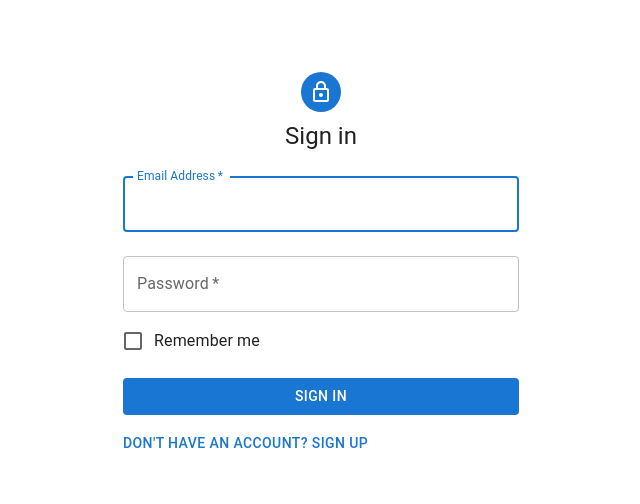
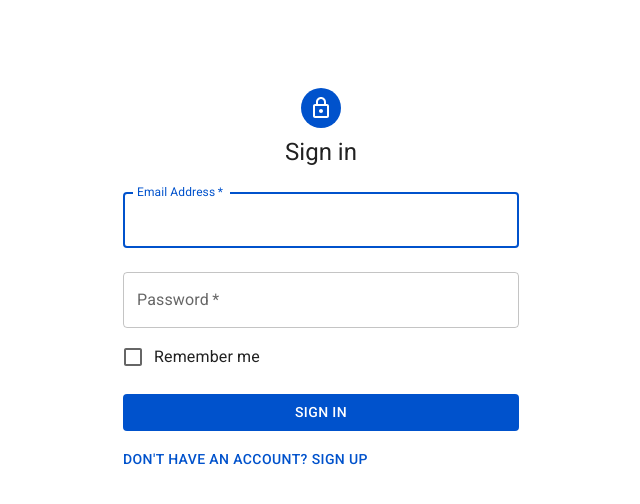
Before and after one commit to codingwatching/Trackr, a React (Create React App) app in the folder frontend/: page /login in a window 1280 px wide. Shown: the top 504 px of the page, without its empty margins (319-959 px from the left). Built offline with nearby package versions, Linux system fonts and the light colour scheme.

Commit message:
Add rememberMe formdata.

```diff
--- a/frontend/public/index.html
+++ b/frontend/public/index.html
@@ -8,6 +8,10 @@
       name="description"
       content="A platform for makers, hobbyists, students, and professionals to easily store and visualize data recorded from internet-connected devices like Arduinos and Raspberry Pis."
     />
+    <link
+      rel="stylesheet"
+      href="https://fonts.googleapis.com/css?family=Roboto:300,400,500,700&display=swap"
+    />
     <title>trackr</title>
   </head>
   <body>
--- a/frontend/src/App.js
+++ b/frontend/src/App.js
@@ -5,16 +5,33 @@ import Dashboard from "./pages/Dashboard";
 import Login from "./pages/Login";
 import AuthorizedRoute from "./components/AuthorizedRoute";
 import { BrowserRouter, Routes, Route } from "react-router-dom";
+import { createTheme, ThemeProvider } from "@mui/material/styles";
+
+let theme = createTheme({
+  palette: {
+    primary: {
+      main: "#0052cc",
+    },
+    secondary: {
+      main: "#edf2ff",
+    },
+  },
+});
 
 const App = () => {
   return (
     <BrowserRouter>
       <CssBaseline />
-      <Routes>
-        <Route path="/login" element={<Login />} />
-        <Route path="/register" element={<Register />} />
-        <Route path="/" element={<AuthorizedRoute element={<Dashboard />} />} />
-      </Routes>
+      <ThemeProvider theme={theme}>
+        <Routes>
+          <Route path="/login" element={<Login />} />
+          <Route path="/register" element={<Register />} />
+          <Route
+            path="/"
+            element={<AuthorizedRoute element={<Dashboard />} />}
+          />
+        </Routes>
+      </ThemeProvider>
     </BrowserRouter>
   );
 };
--- a/frontend/src/components/AuthorizedRoute.js
+++ b/frontend/src/components/AuthorizedRoute.js
@@ -1,4 +1,3 @@
-import React, { createContext } from "react";
 import { Navigate } from "react-router-dom";
 import { useAuth } from "../contexts/AuthContext";
 
--- a/frontend/src/contexts/AuthContext.js
+++ b/frontend/src/contexts/AuthContext.js
@@ -1,4 +1,4 @@
-import React, { useState, useEffect } from "react";
+import { useState, useEffect } from "react";
 import AuthAPI from "../api/AuthAPI";
 
 export const useAuth = () => {
--- a/frontend/src/pages/Login.js
+++ b/frontend/src/pages/Login.js
@@ -14,9 +14,6 @@ import Typography from "@mui/material/Typography";
 import Container from "@mui/material/Container";
 import AuthAPI from "../api/AuthAPI";
 import { useNavigate } from "react-router-dom";
-import { createTheme, ThemeProvider } from "@mui/material/styles";
-
-const theme = createTheme();
 
 const Login = () => {
   const navigate = useNavigate();
@@ -30,7 +27,7 @@ const Login = () => {
     AuthAPI.login(
       data.get("email"),
       data.get("password"),
-      data.get("rememberMe")
+      data.get("rememberMe") ? true : false
     )
       .then(() => {
         setError();
@@ -45,62 +42,56 @@ const Login = () => {
   };
 
   return (
-    <ThemeProvider theme={theme}>
     <Container component="main" maxWidth="xs">
       <Box
         sx={{
-            marginTop: 8,
+          my: 10,
           display: "flex",
           flexDirection: "column",
-
           alignItems: "center",
         }}
       >
         <Avatar sx={{ m: 1, bgcolor: "primary.main" }}>
           <LockOutlinedIcon />
         </Avatar>
+
         <Typography component="h1" variant="h5">
           Sign in
         </Typography>
-          <Box
-            component="form"
-            onSubmit={handleSubmit}
-            noValidate
-            sx={{ mt: 1 }}
-          >
+
+        <Box component="form" onSubmit={handleSubmit} noValidate sx={{ mt: 1 }}>
           {error && (
-              <Fade in={error}>
-                <Alert transition severity="error" sx={{ my: 1 }}>
+            <Fade in={error ? true : false}>
+              <Alert severity="error" sx={{ my: 1 }}>
                 {error}
               </Alert>
             </Fade>
           )}
 
           <TextField
-              error={error}
+            error={error ? true : false}
             margin="normal"
             required
             fullWidth
-              id="email"
             label="Email Address"
             name="email"
+            type="email"
             autoComplete="email"
             autoFocus
           />
           <TextField
-              error={error}
+            error={error ? true : false}
             margin="normal"
             required
             fullWidth
             name="password"
             label="Password"
             type="password"
-              id="password"
             autoComplete="current-password"
           />
           <FormControlLabel
-              id="rememberMe"
             control={<Checkbox value="remember" color="primary" />}
+            name="rememberMe"
             label="Remember me"
           />
           <LoadingButton
@@ -113,6 +104,7 @@ const Login = () => {
           >
             Sign In
           </LoadingButton>
+
           <Grid container>
             <Grid item>
               <Button
@@ -127,7 +119,6 @@ const Login = () => {
         </Box>
       </Box>
     </Container>
-    </ThemeProvider>
   );
 };
 export default Login;
```
Lines whose indentation alone changed are shown as unchanged.
